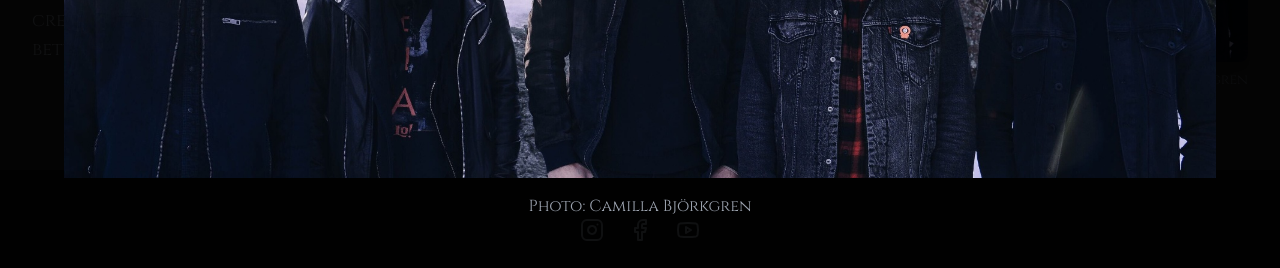
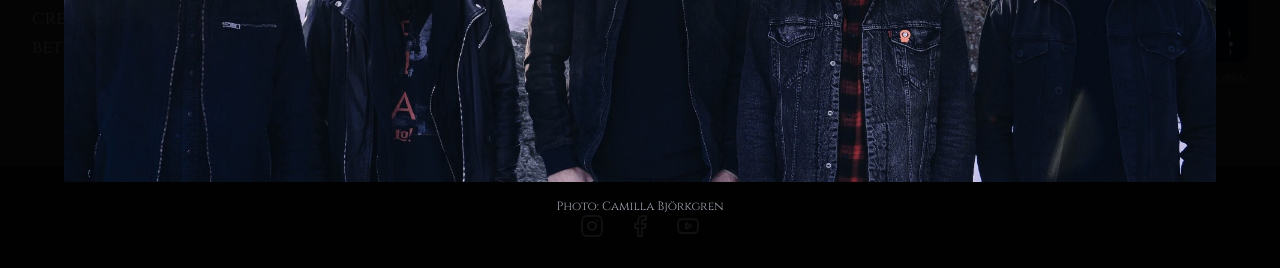
Before and after one commit to Stookster/oro-website, a React (Vite) app: page / in a window 1280 px wide. Both pictures are taken after a click on the picture 956 px from the left and 3212 px from the top of the page. Shown: the part 3291-3559 px from the top of the page. Built offline with nearby package versions, Linux system fonts and the light colour scheme; a web font is replaced by a local one.

Commit message:
Make photo credit text smaller
Adjusted the font size of the photo credit text in the About component to enhance visual hierarchy and improve readability.
[skip gpt_engineer]

```diff
--- a/src/components/About.tsx
+++ b/src/components/About.tsx
@@ -30,7 +30,7 @@ const About = () => {
               className="w-full rounded-lg shadow-xl cursor-pointer transition-transform duration-300 hover:scale-[1.02]"
               onClick={() => setIsImageOpen(true)}
             />
-            <p className="text-sm text-gray-500 mt-2 text-right">Photo: Camilla Björkgren</p>
+            <p className="text-xs text-gray-500 mt-2 text-right">Photo: Camilla Björkgren</p>
           </div>
         </div>
       </div>
@@ -53,7 +53,7 @@ const About = () => {
               alt="ORO Band Photo"
               className="max-h-[90vh] max-w-[90vw] object-contain animate-scale-in"
             />
-            <p className="text-gray-400 mt-4">Photo: Camilla Björkgren</p>
+            <p className="text-xs text-gray-400 mt-4">Photo: Camilla Björkgren</p>
           </div>
         </div>
       )}
```
